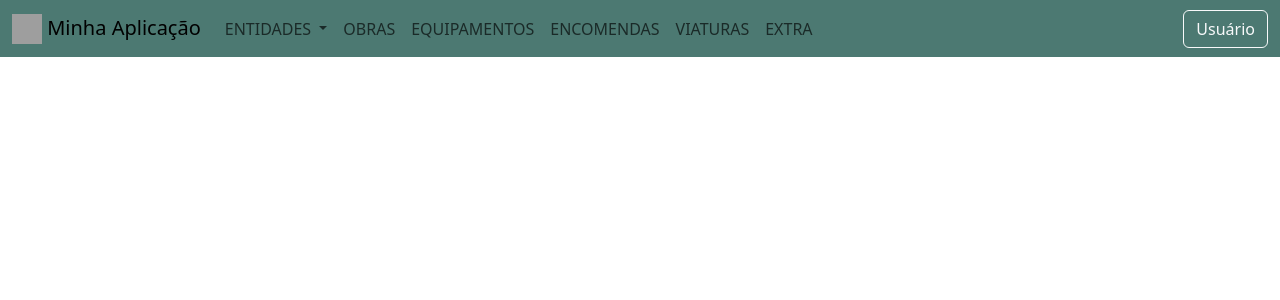
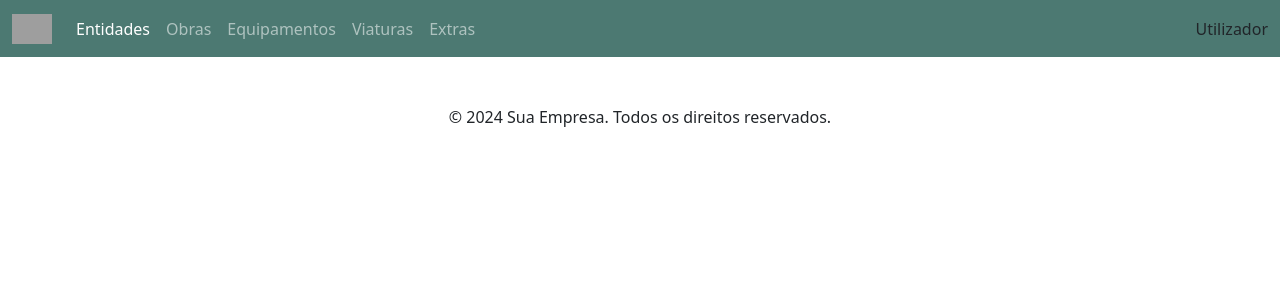
Before and after one commit to 7digito/madeljor, a Django app: template templates/base.html in a window 1280 px wide. Shown: the top 300 px of the page. Run offline with Django 4.2, Linux system fonts and the light colour scheme; the template is opened without the code that fills it, so the values that code supplies are empty; grey boxes are pictures that could not be loaded.

Commit message:
Criado o base2.html com testes de rodape e o base.html a funcionar

```diff
--- a/home/templates/home/index.html
+++ b/home/templates/home/index.html
@@ -1,4 +1,4 @@
-{% extends "base2.html" %}
+{% extends "base.html" %}
 
 {% block title %}
 Página Inicial
--- a/templates/base.html
+++ b/templates/base.html
@@ -1,56 +1,45 @@
 <!DOCTYPE html>
-<html lang="pt-PT">
+<html lang="pt">
+
 <head>
     <meta charset="UTF-8">
     <meta name="viewport" content="width=device-width, initial-scale=1.0">
     <title>{% block title %}Título Padrão{% endblock %}</title>
     {% load static %}
-    <!-- Link para o CSS do Bootstrap -->
-    <link href="https://cdn.jsdelivr.net/npm/bootstrap@5.3.0-alpha1/dist/css/bootstrap.min.css" rel="stylesheet" integrity="sha384-KyZXEAg3QhqLMpG8r+Knujsl5/6+1g8tx5U3hmU7r4Wc5m8i5tp5G2uUyeq3a9x9p" crossorigin="anonymous">
-    <link rel="stylesheet" href="{% static 'css/style.css' %}"> <!-- Link para o CSS personalizado -->
+    <link href="https://cdn.jsdelivr.net/npm/bootstrap@5.3.0-alpha1/dist/css/bootstrap.min.css" rel="stylesheet">
+    <script src="https://cdn.jsdelivr.net/npm/@popperjs/core@2.11.6/dist/umd/popper.min.js" integrity="sha384-oBqDVmMz4fnFO9gybTkFfgG1F+I+dxA2Z2tt/5UmgFtxcG3OON5Jz62FQ5ZFGtF0" crossorigin="anonymous"></script>
+    <script src="https://cdn.jsdelivr.net/npm/bootstrap@5.3.0-alpha1/dist/js/bootstrap.min.js" integrity="sha384-xqBqLllCm77/8LOtm1wlIEl0nWm9C9lOMe3tKuj4qB5AzY78b4MfZJNk1ZmL8zI4" crossorigin="anonymous"></script>
 </head>
+
 <body>
-
-    <!-- Navbar -->
-    <nav class="navbar navbar-expand-lg" style="background-color: #4c7972;">
+    <nav class="navbar navbar-expand-lg navbar-dark" style="background-color: #4c7972;">
         <div class="container-fluid">
-            <a class="navbar-brand" href="/">
-                <img src="https://madeljor.com/assets/img/logo.png" alt="Logo" width="30" height="30" class="d-inline-block align-text-top">
-                Minha Aplicação
+            <a class="navbar-brand" href="#">
+                <img src="https://madeljor.com/assets/img/logo.png" alt="Logo" height="30" class="d-inline-block align-text-top">
             </a>
             <button class="navbar-toggler" type="button" data-bs-toggle="collapse" data-bs-target="#navbarNav" aria-controls="navbarNav" aria-expanded="false" aria-label="Toggle navigation">
                 <span class="navbar-toggler-icon"></span>
             </button>
             <div class="collapse navbar-collapse" id="navbarNav">
-                <ul class="navbar-nav me-auto">
-                    <li class="nav-item dropdown">
-                        <a class="nav-link dropdown-toggle" href="#" id="entitiesDropdown" role="button" data-bs-toggle="dropdown" aria-expanded="false">
-                            ENTIDADES
-                        </a>
-                        <ul class="dropdown-menu" aria-labelledby="entitiesDropdown">
-                            <li><a class="dropdown-item" href="/clientes/">Clientes</a></li>
-                            <li><a class="dropdown-item" href="/funcionarios/">Funcionários</a></li>
-                            <li><a class="dropdown-item" href="/fornecedores/">Fornecedores</a></li>
-                        </ul>
+                <ul class="navbar-nav">
+                    <li class="nav-item">
+                        <a class="nav-link active" aria-current="page" href="#">Entidades</a>
                     </li>
                     <li class="nav-item">
-                        <a class="nav-link" href="/obras/">OBRAS</a>
+                        <a class="nav-link" href="#">Obras</a>
                     </li>
                     <li class="nav-item">
-                        <a class="nav-link" href="/equipamentos/">EQUIPAMENTOS</a>
+                        <a class="nav-link" href="#">Equipamentos</a>
                     </li>
                     <li class="nav-item">
-                        <a class="nav-link" href="/encomendas/">ENCOMENDAS</a>
+                        <a class="nav-link" href="#">Viaturas</a>
                     </li>
                     <li class="nav-item">
-                        <a class="nav-link" href="/viaturas/">VIATURAS</a>
-                    </li>
-                    <li class="nav-item">
-                        <a class="nav-link" href="/extras/">EXTRA</a>
+                        <a class="nav-link" href="#">Extras</a>
                     </li>
                 </ul>
-                <div class="d-flex">
-                    <button class="btn btn-outline-light" type="button">Usuário</button>
+                <div class="ms-auto">
+                    <a class="nav-link" href="#">Utilizador</a>
                 </div>
             </div>
         </div>
@@ -61,8 +50,9 @@
         {% endblock %}
     </div>
 
-    <!-- Scripts do Bootstrap 5 -->
-    <script src="https://cdn.jsdelivr.net/npm/@popperjs/core@2.11.6/dist/umd/popper.min.js" integrity="sha384-OgVRvuATP8O+Iu4I4cL1SyT4hMBqW5kD4Gg3hPbU7aW5+8H4Pjb/0R8N5o4bm5R2" crossorigin="anonymous"></script>
-    <script src="https://cdn.jsdelivr.net/npm/bootstrap@5.3.0-alpha1/dist/js/bootstrap.min.js" integrity="sha384-WXnH83eavD0R4fB1tKH92/Xnq5gE5S07U6CPN7lg+FjAwW50Ck60MvGqvnN4yPHK" crossorigin="anonymous"></script>
+    <footer class="text-center mt-5">
+        <p>&copy; 2024 Sua Empresa. Todos os direitos reservados.</p>
+    </footer>
 </body>
+
 </html>
```
Also changed, not shown: templates/base2.html (+20 -5 lines).
